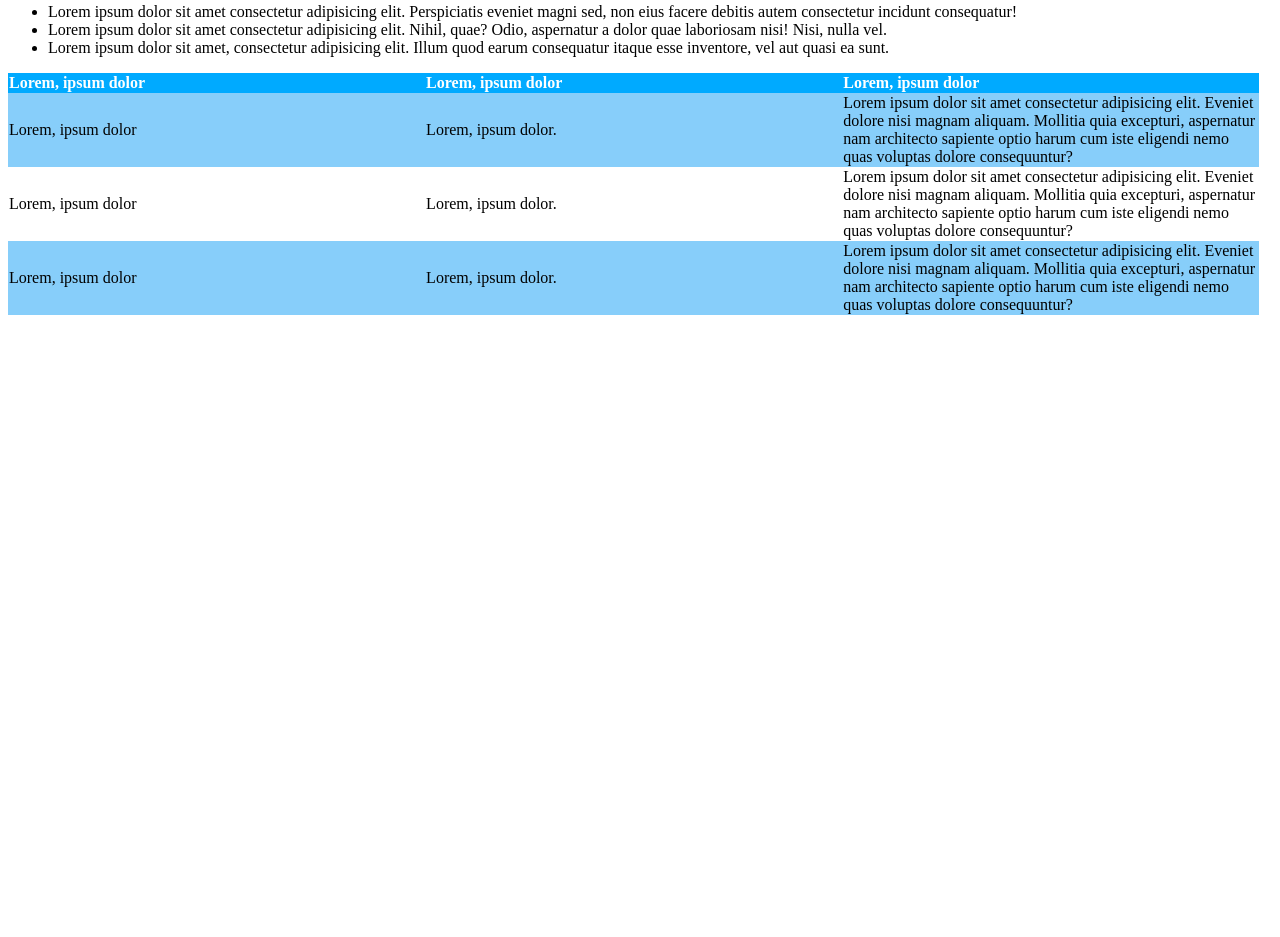
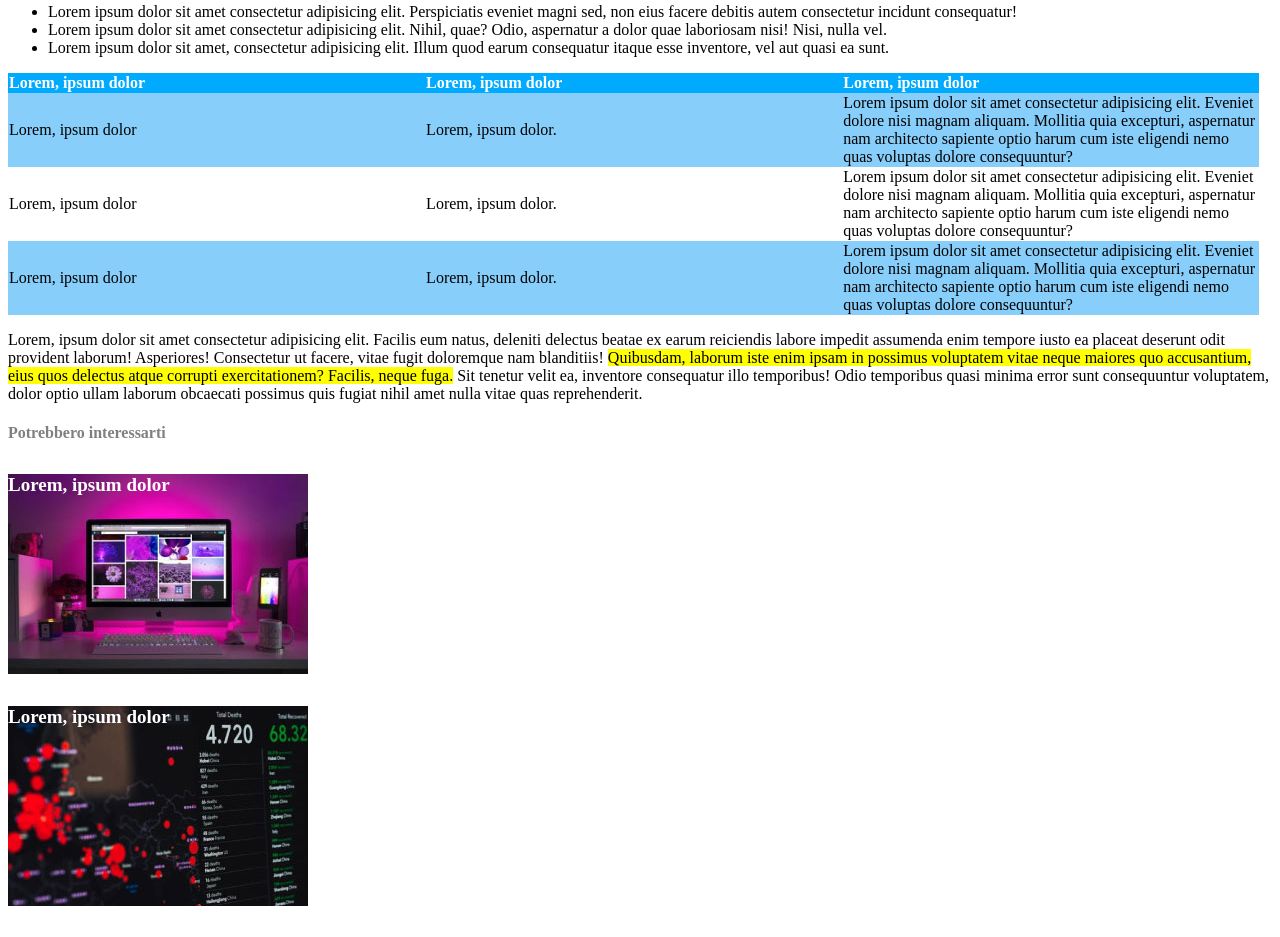
Before and after one commit to mattia0419/html-css-booleaner, a plain HTML site: page index.html in a window 1280 px wide. Shown: the part 690-1627 px from the top of the page. Before the commit the page ends 1013 px from the top, so only its background shows below. Drawn offline with Linux system fonts and the light colour scheme.

Commit message:
add footer

```diff
--- a/css/style.css
+++ b/css/style.css
@@ -35,3 +35,17 @@ thead{
     color: white;
     text-align: left;
 }
+.footer1{
+    background-image: url(../img/monitor.jpg);
+    color: white;
+    width: 300px;
+    height: 200px;
+    font-size: 19px;
+}
+.footer2{
+    background-image: url(../img/graph.jpg);
+    color: white;
+    width: 300px;
+    height: 200px;
+    font-size: 19px;
+}
--- a/index.html
+++ b/index.html
@@ -69,6 +69,15 @@
                 </tr>
             </tbody>
         </table>
+        <p>Lorem, ipsum dolor sit amet consectetur adipisicing elit. Facilis eum natus, deleniti delectus beatae ex earum reiciendis labore impedit assumenda enim tempore iusto ea placeat deserunt odit provident laborum! Asperiores!
+        Consectetur ut facere, vitae fugit doloremque nam blanditiis! <span style="background-color: yellow;">Quibusdam, laborum iste enim ipsam in possimus voluptatem vitae neque maiores quo accusantium, eius quos delectus atque corrupti exercitationem? Facilis, neque fuga.</span>
+        Sit tenetur velit ea, inventore consequatur illo temporibus! Odio temporibus quasi minima error sunt consequuntur voluptatem, dolor optio ullam laborum obcaecati possimus quis fugiat nihil amet nulla vitae quas reprehenderit.</p>
     </main>
+    <footer>
+        <h4 style="color: gray;">Potrebbero interessarti</h4>
+        <h5 class="footer1">Lorem, ipsum dolor</h5>
+        <h5 class="footer2">Lorem, ipsum dolor</h5>
+
+    </footer>
 </body>
 </html>
```
